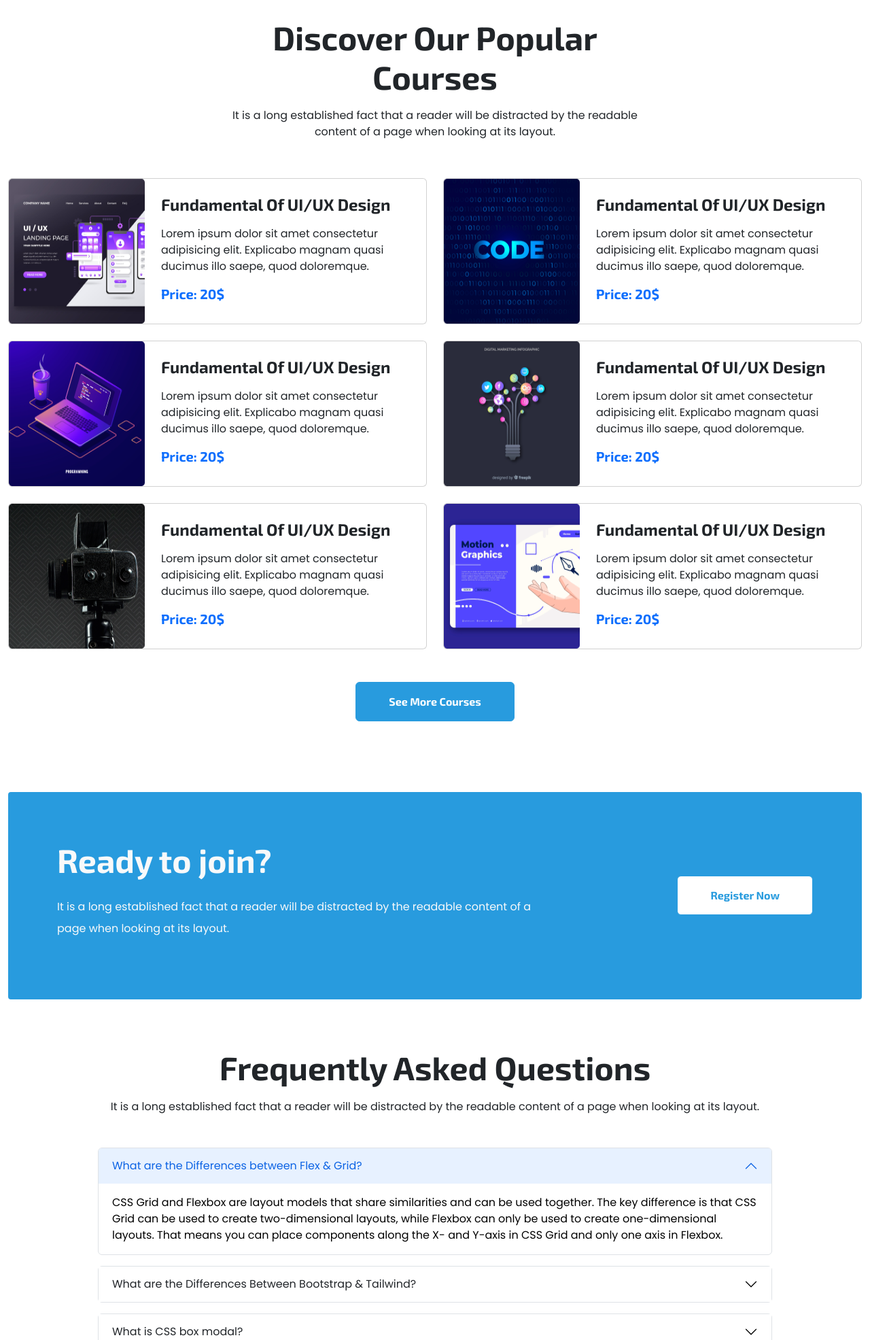
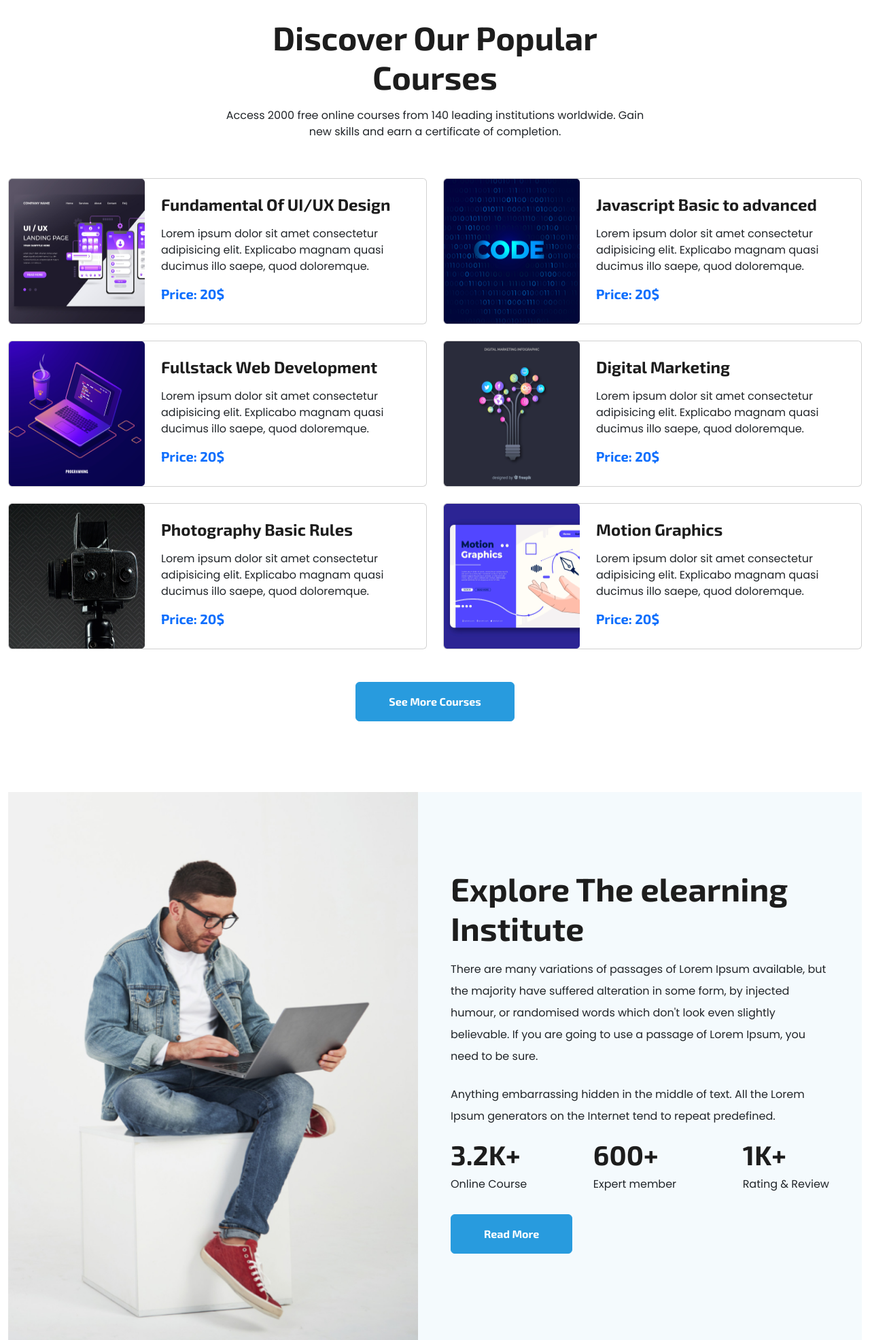
Before and after one commit to RakibAlom/beta-com, a plain HTML site: page index.html in a window 1280 px wide. Shown: the part 829-2800 px from the top of the page at 68% size. Drawn offline with Linux system fonts and the light colour scheme.

Commit message:
Explore Area Complete

```diff
--- a/assets/styles.css
+++ b/assets/styles.css
@@ -7,6 +7,12 @@
 }
 body{
   font-family: 'Poppins', sans-serif;
+}
+h2,h3,h4,h5,h6{
+  color: var(--title-color)
+}
+.paro{
+  color: var(--text-color);
 }
 .font-exo{
   font-family: 'Exo 2', sans-serif;
@@ -38,6 +44,9 @@ body{
 }
 /* BANNER SLIDER END */
 
+.explore-content {
+  background-color: #F4FAFD;
+}
 /* REGISTER JOIN AREA START */
 .register-join{
   background-color: var(--primary-color);
--- a/index.html
+++ b/index.html
@@ -56,30 +56,31 @@
           <div class="carousel-item single-banner bg-dark active rounded-1">
             <img src="./images/cover/cover-1.png" class="d-block w-100 opacity-25 vh-50" alt="...">
             <div class="carousel-caption d-flex flex-column gy-5 justify-content-center align-items-center top-0 px-lg-5">
-              <h2 class="slider-title font-exo display-3">
+              <h1 class="slider-title font-exo display-3">
                 Get Started Digital Learning
-              </h2>
-              <p class="slider-slogan py-lg-3">It is a long established fact that a reader will be distracted by the readable content of a page when looking at its layout.</p>
+              </h1>
+              <p class="slider-slogan py-lg-3">Learn digital skills for free at your own pace, with personalised training designed to help you develop your career, market your business, and more.</p>
               <a href="#" class="button btn py-md-3 px-md-5 font-exo">Get Started</a>
             </div>
           </div>
           <div class="carousel-item single-banner bg-dark rounded-1">
             <img src="./images/cover/cover-2.jpg" class="d-block w-100 opacity-25 vh-50" alt="...">
             <div class="carousel-caption d-flex flex-column gy-5 justify-content-center align-items-center top-0 px-lg-5">
-              <h2 class="slider-title font-exo display-3">
-                Get Started Digital Learning 2
-              </h2>
-              <p class="slider-slogan py-lg-3">It is a long established fact that a reader will be distracted by the readable content of a page when looking at its layout.</p>
+              <h1 class="slider-title font-exo display-3">
+                Find Top Degree That Fits Your Life
+              </h1>
+              <p class="slider-slogan py-lg-3">If you're going to invest the time and money to get a college degree, your best bet may be to look for quick online degrees that pay well.</p>
               <a href="#" class="button btn py-md-3 px-md-5 font-exo">Get Started</a>
             </div>
           </div>
           <div class="carousel-item single-banner bg-dark rounded-1">
             <img src="./images/cover/cover-3.jpg" class="d-block w-100 opacity-25 vh-50" alt="...">
             <div class="carousel-caption d-flex flex-column gy-5 justify-content-center align-items-center top-0 px-lg-5">
-              <h2 class="slider-title font-exo display-3">
-                Get Started Digital Learning 3
-              </h2>
-              <p class="slider-slogan py-lg-3">It is a long established fact that a reader will be distracted by the readable content of a page when looking at its layout.</p>
+              <h1 class="slider-title font-exo display-3">
+                Start Learning with Free Courses
+              </h1>
+              <p class="slider-slogan py-lg-3">Learn today’s most in-demand
+                skills with our free online courses. Courses focused on building strong foundational skills for career growth.</p>
               <a href="#" class="button btn py-md-3 px-md-5 font-exo">Get Started</a>
             </div>
           </div>
@@ -103,10 +104,10 @@
     <div class="container-xxl">
 
       <!-- POPULAR COURSES START -->
-      <section class="populer-courses pb-5">
+      <section class="populer-courses">
         <div class="section-info text-center py-md-4 px-4">
           <h2 class="section-title font-exo display-5">Discover Our Popular Courses</h2>
-          <p class="section-para py-2">It is a long established fact that a reader will be distracted by the readable content of a page when looking at its layout.</p>
+          <p class="section-para py-2">Access 2000 free online courses from 140 leading institutions worldwide. Gain new skills and earn a certificate of completion.</p>
         </div>
         <div class="section-content courses py-2">
           <div class="row g-4">
@@ -124,7 +125,7 @@
               <div class="card single-course flex-md-row">
                 <img class="img-fluid" src="./images/course/course-2.png" alt="Title">
                 <div class="card-body p-4 d-flex flex-column justify-content-center">
-                  <h4 class="course-title font-exo m-0">Fundamental Of UI/UX Design</h4>
+                  <h4 class="course-title font-exo m-0">Javascript Basic to advanced</h4>
                   <p class="course-para my-3">Lorem ipsum dolor sit amet consectetur adipisicing elit. Explicabo magnam quasi ducimus illo saepe, quod doloremque.</p>
                   <span class="course-price font-exo h5 text-primary">Price: 20$</span>
                 </div>
@@ -134,7 +135,7 @@
               <div class="card single-course flex-md-row">
                 <img class="img-fluid" src="./images/course/course-3.png" alt="Title">
                 <div class="card-body p-4 d-flex flex-column justify-content-center">
-                  <h4 class="course-title font-exo m-0">Fundamental Of UI/UX Design</h4>
+                  <h4 class="course-title font-exo m-0">Fullstack Web Development</h4>
                   <p class="course-para my-3">Lorem ipsum dolor sit amet consectetur adipisicing elit. Explicabo magnam quasi ducimus illo saepe, quod doloremque.</p>
                   <span class="course-price font-exo h5 text-primary">Price: 20$</span>
                 </div>
@@ -144,7 +145,7 @@
               <div class="card single-course flex-md-row">
                 <img class="img-fluid" src="./images/course/course-4.png" alt="Title">
                 <div class="card-body p-4 d-flex flex-column justify-content-center">
-                  <h4 class="course-title font-exo m-0">Fundamental Of UI/UX Design</h4>
+                  <h4 class="course-title font-exo m-0">Digital Marketing</h4>
                   <p class="course-para my-3">Lorem ipsum dolor sit amet consectetur adipisicing elit. Explicabo magnam quasi ducimus illo saepe, quod doloremque.</p>
                   <span class="course-price font-exo h5 text-primary">Price: 20$</span>
                 </div>
@@ -154,7 +155,7 @@
               <div class="card single-course flex-md-row">
                 <img class="img-fluid" src="./images/course/course-5.png" alt="Title">
                 <div class="card-body p-4 d-flex flex-column justify-content-center">
-                  <h4 class="course-title font-exo m-0">Fundamental Of UI/UX Design</h4>
+                  <h4 class="course-title font-exo m-0">Photography Basic Rules</h4>
                   <p class="course-para my-3">Lorem ipsum dolor sit amet consectetur adipisicing elit. Explicabo magnam quasi ducimus illo saepe, quod doloremque.</p>
                   <span class="course-price font-exo h5 text-primary">Price: 20$</span>
                 </div>
@@ -164,7 +165,7 @@
               <div class="card single-course flex-md-row">
                 <img class="img-fluid" src="./images/course/course-6.png" alt="Title">
                 <div class="card-body p-4 d-flex flex-column justify-content-center">
-                  <h4 class="course-title font-exo m-0">Fundamental Of UI/UX Design</h4>
+                  <h4 class="course-title font-exo m-0">Motion Graphics</h4>
                   <p class="course-para my-3">Lorem ipsum dolor sit amet consectetur adipisicing elit. Explicabo magnam quasi ducimus illo saepe, quod doloremque.</p>
                   <span class="course-price font-exo h5 text-primary">Price: 20$</span>
                 </div>
@@ -181,53 +182,48 @@
       <!-- POPULAR COURSES END -->
 
       <!-- EXPLORE AREA START -->
-      <!-- <section class="explore-area">
-        <div class="row">
-          <div class="col-md-6">
-            <div class="explore-featured-image">
-              <img class="img-fluid" src="./images/working.png" alt="BetaCom">
+      <section class="explore-area py-5">
+        <div class="d-flex flex-column flex-lg-row">
+          <div class="explore-featured-image w-100">
+            <img class="img-fluid w-100" src="./images/working.png" alt="BetaCom">
           </div>
-          </div>
-          <div class="col-md-6 d-flex">
-            <div class="explore-content p-lg-4 p-md-3 ali">
+          <div class="explore-content p-xl-5 p-4 w-100 d-flex flex-column justify-content-center">
             <h2 class="content-title font-exo display-5">Explore The elearning Institute</h2>
-              <p class="content-para">
+            <p class="content-para lh-lg py-2">
               There are many variations of passages of Lorem Ipsum available, but the majority have suffered alteration in some form, by injected humour, or randomised words which don't look even slightly believable. If you are going to use a passage of Lorem Ipsum, you need to be sure.
             </p>
-              <p class="content-para">
+            <p class="content-para lh-lg">
               Anything embarrassing hidden in the middle of text. All the Lorem Ipsum generators on the Internet tend to repeat predefined.
             </p>
 
             <div class="explore-achievement d-flex justify-content-between align-items-center">
               <div class="single-achievement">
-                  <h2 class="achievement-number">3.2K+</h2>
+                <h2 class="achievement-number display-6 font-exo">3.2K+</h2>
                 <p class="achievemnet-name">Online Course</p>
               </div>
               <div class="single-achievement">
-                  <h2 class="achievement-number">600+</h2>
+                <h2 class="achievement-number display-6 font-exo">600+</h2>
                 <p class="achievemnet-name">Expert member</p>
               </div>
               <div class="single-achievement">
-                  <h2 class="achievement-number">1K+</h2>
+                <h2 class="achievement-number display-6 font-exo">1K+</h2>
                 <p class="achievemnet-name">Rating & Review</p>
               </div>
             </div>
 
-              <div class="explore-more-button py-lg-5 py-4">
-                <a href="#" class="btn btn-primary px-lg-5 py-lg-3 px-4 py-2">Read More</a>
-              </div>
-
+            <div class="explore-more-button py-3">
+              <a href="#" class="button btn py-3 px-5 font-exo">Read More</a>
             </div>
           </div>
         </div>
-      </section> -->
+      </section>
       <!-- EXPLORE AREA END -->
 
       <!-- REGISTER JOIN AREA START -->
       <section class="register-join p-5 rounded-1">
         <div class="p-4 text-center text-lg-start d-flex flex-column flex-lg-row align-items-center justify-content-between">
           <div class="register-content text-light w-75 pe-lg-5">
-            <h2 class="content-title font-exo display-5">Ready to join?</h2>
+            <h2 class="content-title font-exo display-5 text-white">Ready to join?</h2>
             <p class="content-para pt-3 lh-lg pe-lg-5">
               It is a long established fact that a reader will be distracted by the readable content of a page when looking at its layout.
             </p>
@@ -404,7 +400,7 @@
   <footer class="footer bg-black py-5">
     <div class="container-lg">
       <div class="py-5 text-center text-light">
-        <h2 class="footer-logo font-exo footer-brand py-3">BetaCom</h2>
+        <h2 class="footer-logo font-exo footer-brand text-white py-3">BetaCom</h2>
         <p class="footer-address d-flex flex-column">
           <span class="address pb-3">Office 41, Zawaya Buildin, Ghala Muscot,</span>
           <span class="footer-sloga">Sultanate of Oman</span>
```
Lines whose indentation alone changed are shown as unchanged.
